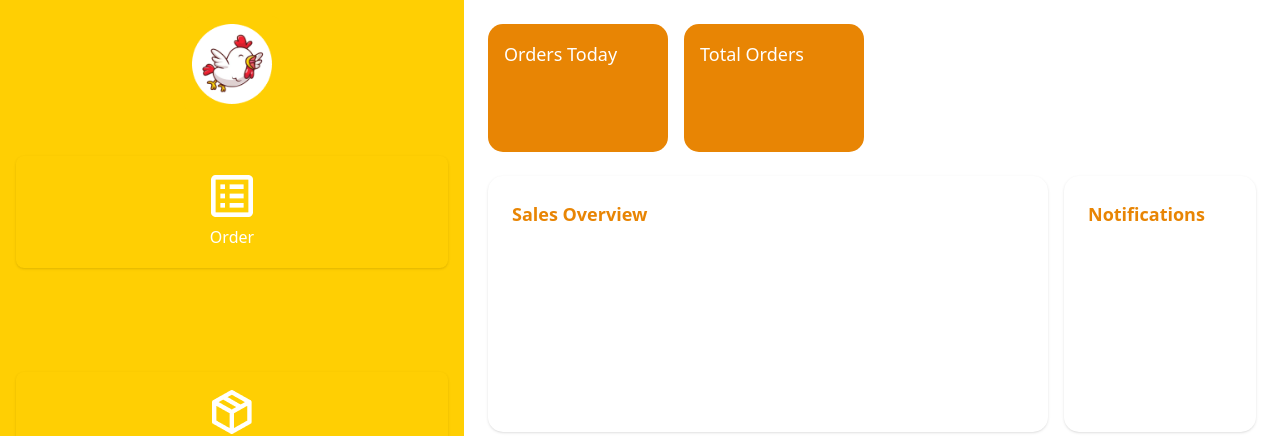
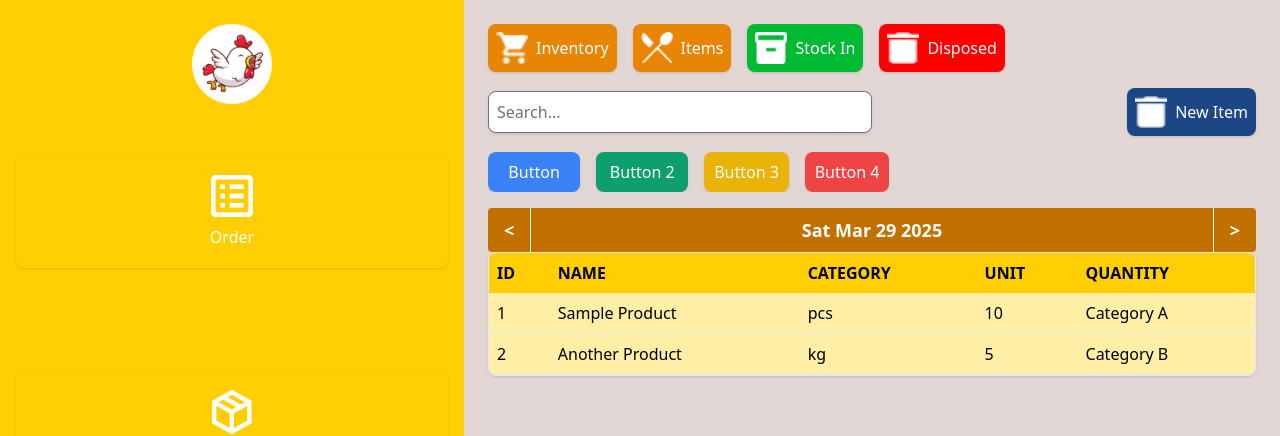
Before and after one commit to mugikarl/Wingman, a React (Vite) app in the folder frontend/: page /items in a window 1280 px wide. Before the commit this address led to /dashboard. Shown: the top 436 px of the page. Built offline with nearby package versions, Linux system fonts and the light colour scheme.

Commit message:
new items page, fixed inventory, receipts page

```diff
--- a/frontend/src/App.jsx
+++ b/frontend/src/App.jsx
@@ -28,6 +28,7 @@ import ChooseOrder from "./components/popups/ChooseOrder";
 import SalesCalendar from "./pages/Sales/SalesCalendar";
 import AdminRoute from "./components/admin/AdminRoute";
 import AttendanceReview from "./pages/Attendance/AttendanceReview";
+import Items from "./pages/Inventory/Items";
 
 // You might have a separate dashboard for employees if needed.
 const EmployeeDashboard = Dashboard; // For this example, we reuse Dashboard
@@ -120,6 +121,7 @@ const App = () => {
             <Route path="/chooseorder" element={<ChooseOrder />} />
             <Route path="/testconnection" element={<TestConnection />} />
             <Route path="/attendancereview" element={<AttendanceReview />} />
+            <Route path="/items" element={<Items />} />
 
             {/* Fallback Route */}
             <Route
--- a/frontend/src/pages/Attendance/AttendanceReview.jsx
+++ b/frontend/src/pages/Attendance/AttendanceReview.jsx
@@ -140,25 +140,32 @@ const AttendanceReview = ({ attendanceData, refreshAttendance }) => {
   return (
     <div className="p-4 mx-auto">
   {/* Top navigation: arrows and current date */}
-      <div className="relative bg-[#c27100] text-center text-lg font-semibold w-full py-1 rounded flex justify-center items-center">
+  <div className="relative bg-[#c27100] text-lg font-semibold w-full rounded flex justify-between items-center">
+    {/* Leftmost: Decrement Button */}
     <button
-          className="px-3 py-1 rounded-l-lg text-white hover:bg-white hover:text-[#c27100]"
+      className="px-4 py-2 text-white hover:bg-white hover:text-[#c27100] border-r border-white"
       onClick={decrementDate}
     >
       &lt;
     </button>
+
+    {/* Center: Date Display */}
     <div
-          className="cursor-pointer px-2 bg-[#c27100] text-white"
+      className="absolute left-1/2 transform -translate-x-1/2 cursor-pointer px-2 bg-[#c27100] text-white"
       onClick={() => setShowDatepicker(!showDatepicker)}
     >
       {displayDate}
     </div>
+
+    {/* Rightmost: Increment Button */}
     <button
-          className="px-3 py-1 rounded-r-lg text-white hover:bg-white hover:text-[#c27100]"
+      className="px-4 py-2 text-white hover:bg-white hover:text-[#c27100] border-l border-white"
       onClick={incrementDate}
     >
       &gt;
     </button>
+
+    {/* Datepicker - Always centered */}
     {showDatepicker && (
       <div className="absolute top-10 left-1/2 transform -translate-x-1/2 mt-2 z-10 bg-white shadow-lg rounded-lg">
         <Datepicker
@@ -180,6 +187,8 @@ const AttendanceReview = ({ attendanceData, refreshAttendance }) => {
       </div>
     )}
   </div>
+
+
 
       {/* Attendance Table */}
       <div className="overflow-x-auto">
--- a/frontend/src/pages/Inventory.jsx
+++ b/frontend/src/pages/Inventory.jsx
@@ -14,23 +14,21 @@ const Inventory = () => {
     setIsModalOpen(false);
   };
 
-  const columns = ["ID", "PRODUCT NAME", "UNIT", "QUANTITY", "CATEGORY", "STOCK OUT"];
+  const columns = ["ID", "NAME", "CATEGORY", "UNIT", "QUANTITY"];
   const data = [
     [
       "1",
       "Sample Product",
       "pcs",
       "10",
-      "Category A",
-      <button className="bg-red-500 text-white p-1 rounded shadow">STOCK OUT</button>
+      "Category A"
     ],
     [
       "2",
       "Another Product",
       "kg",
       "5",
-      "Category B",
-      <button className="bg-red-500 text-white p-1 rounded shadow">STOCK OUT</button>
+      "Category B"
     ]
   ];
 
@@ -39,11 +37,46 @@ const Inventory = () => {
   {/* Main Content */}
   <div className="flex-grow p-6">
     {/* Top Section */}
-        <div className="flex items-start mb-4 space-x-4">
+    <div className="flex flex-col space-y-4 mb-4">
+      {/* Side Buttons with Image and Text (Moved Above Search Bar) */}
+      <div className="flex space-x-4">
+        {/* New Product Button */}
+        <Link to="/inventory">
+        <button
+          onClick={openModal}
+          className="flex items-center bg-[#E88504] p-2 rounded-lg shadow hover:shadow-lg min-w-[25%]"
+        >
+          <img src="/images/stockout/cart.png" alt="New Product" className="w-8 h-8 mr-2" />
+          <span className="text-white">Inventory</span>
+        </button>
+        </Link>
+        {/* Other Buttons */}
+        <Link to="/items">
+          <button className="flex items-center bg-[#E88504] p-2 rounded-lg shadow hover:shadow-lg min-w-[25%]">
+            <img src="/images/stockout/menu.png" alt="Menu" className="w-8 h-8 mr-2" />
+            <span className="text-white">Items</span>
+          </button>
+        </Link>
+
+        <Link to="/stockin">
+          <button className="flex items-center bg-[#00BA34] p-2 rounded-lg shadow hover:shadow-lg min-w-[25%]">
+            <img src="/images/stockout/stock.png" alt="Stock In" className="w-8 h-8 mr-2" />
+            <span className="text-white">Stock In</span>
+          </button>
+        </Link>
+
+        <Link to="/disposeditems">
+          <button className="flex items-center bg-[#FF0000] p-2 rounded-lg shadow hover:shadow-lg min-w-[25%]">
+            <img src="/images/stockout/trash.png" alt="Disposed" className="w-8 h-8 mr-2" />
+            <span className="text-white">Disposed</span>
+          </button>
+        </Link>
+      </div>
+
       {/* Search Bar and Scrollable Buttons */}
-          <div className="w-1/2">
+      <div className="w-full">
         {/* Search Bar */}
-            <div className="flex items-center space-x-2 mb-4">
+        <div className="flex items-center space-x-2 mb-4 w-1/2">
           <input
             type="text"
             placeholder="Search..."
@@ -53,53 +86,19 @@ const Inventory = () => {
 
         {/* Scrollable Buttons */}
         <div className="flex space-x-4 overflow-x-auto scrollbar-hide">
-              <button className="flex items-center justify-center bg-blue-500 text-white p-2 rounded-lg shadow min-w-[25%]">
-                Button 1
+          <button className="flex items-center justify-center bg-blue-500 text-white p-2 rounded-lg shadow min-w-[12%]">
+            Button
           </button>
-              <button className="flex items-center justify-center bg-green-500 text-white p-2 rounded-lg shadow min-w-[25%]">
+          <button className="flex items-center justify-center bg-green-500 text-white p-2 rounded-lg shadow min-w-[12%]">
             Button 2
           </button>
-              <button className="flex items-center justify-center bg-yellow-500 text-white p-2 rounded-lg shadow min-w-[25%]">
+          <button className="flex items-center justify-center bg-yellow-500 text-white p-2 rounded-lg shadow min-w-[11%]">
             Button 3
           </button>
-              <button className="flex items-center justify-center bg-red-500 text-white p-2 rounded-lg shadow min-w-[25%]">
+          <button className="flex items-center justify-center bg-red-500 text-white p-2 rounded-lg shadow min-w-[11%]">
             Button 4
           </button>
         </div>
-          </div>
-
-          {/* Side Buttons with Image and Text */}
-          <div className="w-1/2 grid grid-cols-4 gap-4">
-            {/* New Product Button */}
-            <button
-              onClick={openModal}
-              className="flex flex-col items-center justify-center bg-[#E88504] p-4 rounded-lg shadow hover:shadow-lg w-full h-28"
-            >
-              <img src="/images/stockout/cart.png" alt="New Product" className="w-10 h-10 mb-2" />
-              <span className="text-white">New Product</span>
-            </button>
-
-            {/* Other Buttons */}
-            <Link to="/menu">
-              <button className="flex flex-col items-center justify-center bg-[#E88504] p-4 rounded-lg shadow hover:shadow-lg w-full h-28">
-                <img src="/images/stockout/menu.png" alt="Menu" className="w-10 h-10 mb-2" />
-                <span className="text-white">Menu</span>
-              </button>
-            </Link>
-
-            <Link to="/stockin">
-              <button className="flex flex-col items-center justify-center bg-[#00BA34] p-4 rounded-lg shadow hover:shadow-lg w-full h-28">
-                <img src="/images/stockout/stock.png" alt="Stock In" className="w-10 h-10 mb-2" />
-                <span className="text-white">Stock In</span>
-              </button>
-            </Link>
-
-            <Link to="/disposeditems">
-              <button className="flex flex-col items-center justify-center bg-[#FF0000] p-4 rounded-lg shadow hover:shadow-lg w-full h-28">
-                <img src="/images/stockout/trash.png" alt="Disposed" className="w-10 h-10 mb-2" />
-                <span className="text-white">Disposed</span>
-              </button>
-            </Link>
       </div>
     </div>
 
@@ -110,6 +109,7 @@ const Inventory = () => {
     <NewProduct isOpen={isModalOpen} closeModal={closeModal} />
   </div>
 </div>
+
   );
 };
 
--- /dev/null
+++ b/frontend/src/pages/Inventory/Items.jsx
@@ -0,0 +1,134 @@
+import React, { useState, useEffect } from "react";
+import { Link } from "react-router-dom";
+import { Datepicker } from "flowbite-react";
+import NewProduct from "../../components/popups/NewProduct";
+import Table from "../../components/tables/Table";
+
+const getLocalDateString = (date) => {
+  return date.toLocaleDateString("en-CA");
+};
+
+const Items = () => {
+  const [isModalOpen, setIsModalOpen] = useState(false);
+  const [selectedDate, setSelectedDate] = useState(getLocalDateString(new Date()));
+  const [showDatepicker, setShowDatepicker] = useState(false);
+  const displayDate = new Date(selectedDate).toDateString();
+
+  const openModal = () => setIsModalOpen(true);
+  const closeModal = () => setIsModalOpen(false);
+
+  const decrementDate = () => {
+    const dateObj = new Date(selectedDate);
+    dateObj.setDate(dateObj.getDate() - 1);
+    setSelectedDate(getLocalDateString(dateObj));
+  };
+
+  const incrementDate = () => {
+    const dateObj = new Date(selectedDate);
+    dateObj.setDate(dateObj.getDate() + 1);
+    setSelectedDate(getLocalDateString(dateObj));
+  };
+
+  const columns = ["ID", "NAME", "CATEGORY", "UNIT", "QUANTITY"];
+  const data = [
+    ["1", "Sample Product", "pcs", "10", "Category A"],
+    ["2", "Another Product", "kg", "5", "Category B"]
+  ];
+
+  return (
+    <div className="min-h-screen w-full bg-[#E2D6D5] flex">
+      <div className="flex-grow p-6">
+        <div className="flex flex-col space-y-4 mb-4">
+
+          <div className="flex space-x-4">
+            <Link to="/inventory">
+              <button onClick={openModal} className="flex items-center bg-[#E88504] p-2 rounded-lg shadow hover:shadow-lg min-w-[25%]">
+                <img src="/images/stockout/cart.png" alt="New Product" className="w-8 h-8 mr-2" />
+                <span className="text-white">Inventory</span>
+              </button>
+            </Link>
+            <Link to="">
+              <button className="flex items-center bg-[#E88504] p-2 rounded-lg shadow hover:shadow-lg min-w-[25%]">
+                <img src="/images/stockout/menu.png" alt="Menu" className="w-8 h-8 mr-2" />
+                <span className="text-white">Items</span>
+              </button>
+            </Link>
+            <Link to="/stockin">
+              <button className="flex items-center bg-[#00BA34] p-2 rounded-lg shadow hover:shadow-lg min-w-[25%]">
+                <img src="/images/stockout/stock.png" alt="Stock In" className="w-8 h-8 mr-2" />
+                <span className="text-white">Stock In</span>
+              </button>
+            </Link>
+            <Link to="/disposeditems">
+              <button className="flex items-center bg-[#FF0000] p-2 rounded-lg shadow hover:shadow-lg min-w-[25%]">
+                <img src="/images/stockout/trash.png" alt="Disposed" className="w-8 h-8 mr-2" />
+                <span className="text-white">Disposed</span>
+              </button>
+            </Link>
+          </div>
+          <div className="w-full">
+          <div className="flex items-center justify-between space-x-2 mb-4">
+            <input type="text"
+                   placeholder="Search..."
+                   className="w-1/2 p-2 border rounded-lg shadow"
+            />
+            <Link to="">
+              <button className="flex items-center bg-[#1c4686] p-2 rounded-lg shadow hover:shadow-lg min-w-[25%]">
+                <img src="/images/stockout/trash.png" alt="Disposed" className="w-8 h-8 mr-2" />
+                <span className="text-white">New Item</span>
+              </button>
+            </Link>
+          </div>
+
+          <div className="flex space-x-4 overflow-x-auto scrollbar-hide">
+          <button className="flex items-center justify-center bg-blue-500 text-white p-2 rounded-lg shadow min-w-[12%]">
+            Button
+          </button>
+          <button className="flex items-center justify-center bg-green-500 text-white p-2 rounded-lg shadow min-w-[12%]">
+            Button 2
+          </button>
+          <button className="flex items-center justify-center bg-yellow-500 text-white p-2 rounded-lg shadow min-w-[11%]">
+            Button 3
+          </button>
+          <button className="flex items-center justify-center bg-red-500 text-white p-2 rounded-lg shadow min-w-[11%]">
+            Button 4
+          </button>
+        </div>
+        </div>
+        </div>
+        <div className="relative bg-[#c27100] text-lg font-semibold w-full rounded flex justify-between items-center">
+            <button className="px-4 py-2 text-white hover:bg-white hover:text-[#c27100] border-r border-white" onClick={decrementDate}>
+              &lt;
+            </button>
+            <div className="absolute left-1/2 transform -translate-x-1/2 cursor-pointer px-2 bg-[#c27100] text-white" onClick={() => setShowDatepicker(!showDatepicker)}>
+              {displayDate}
+            </div>
+            <button className="px-4 py-2 text-white hover:bg-white hover:text-[#c27100] border-l border-white" onClick={incrementDate}>
+              &gt;
+            </button>
+            {showDatepicker && (
+              <div className="absolute top-10 left-1/2 transform -translate-x-1/2 mt-2 z-10 bg-white shadow-lg rounded-lg">
+                <Datepicker
+                  inline
+                  value={new Date(selectedDate)}
+                  onChange={(date) => {
+                    if (date instanceof Date) {
+                      setSelectedDate(getLocalDateString(date));
+                      setShowDatepicker(false);
+                    } else if (Array.isArray(date) && date.length > 0) {
+                      setSelectedDate(getLocalDateString(date[0]));
+                      setShowDatepicker(false);
+                    }
+                  }}
+                />
+              </div>
+            )}
+          </div>
+        <Table columns={columns} data={data} />
+        <NewProduct isOpen={isModalOpen} closeModal={closeModal} />
+      </div>
+    </div>
+  );
+};
+
+export default Items;
--- a/frontend/src/pages/Inventory/StockIn.jsx
+++ b/frontend/src/pages/Inventory/StockIn.jsx
@@ -1,26 +1,46 @@
-import React, { useState, useEffect } from "react";
+import React, { useState } from "react";
 import Table from "../../components/tables/Table";
 
 const StockIn = () => {
-  const columns = ["ID", "PRODUCT NAME", "UNIT", "QUANTITY", "TOTAL COST", "ACTION"];
-  const [data, setData] = useState([
+  const columns = ["ID", "PRODUCT NAME", "UNIT", "QUANTITY", "TOTAL COST"];
+  const [data, setData] = useState([]);
+
+  // State for input fields
+  const [selectedItem, setSelectedItem] = useState("");
+  const [selectedUnit, setSelectedUnit] = useState("Kg");
+  const [quantity, setQuantity] = useState("");
+  const [costPerUnit, setCostPerUnit] = useState("");
+
+  // Item list for dropdown
+  const items = ["Item A", "Item B", "Item C"];
+
+  // Function to add a new row to the table
+  const addItem = () => {
+    if (selectedItem && quantity && costPerUnit) {
+      const totalCost = (parseFloat(quantity) * parseFloat(costPerUnit)).toFixed(2);
+      setData([
+        ...data,
         [
-      "1",
-      "Item A",
-      "Kg",
-      "2",
-      "20.00",
-      <button className="bg-[#00BA34] text-white p-2 rounded shadow add-btn">Add</button>
+          data.length + 1,
+          selectedItem,
+          selectedUnit,
+          quantity,
+          totalCost,
+          <button className="bg-red-500 text-white p-2 rounded shadow remove-btn" onClick={() => removeItem(data.length)}>Remove</button>
         ],
-    [
-      "2",
-      "Item B",
-      "L",
-      "3",
-      "30.00",
-      <button className="bg-[#00BA34] text-white p-2 rounded shadow add-btn">Add</button>
-    ]
       ]);
+
+      // Reset input fields after adding
+      setSelectedItem("");
+      setQuantity("");
+      setCostPerUnit("");
+    }
+  };
+
+  // Function to remove a row from the table
+  const removeItem = (index) => {
+    setData(data.filter((_, i) => i !== index));
+  };
 
   return (
     <div className="h-screen bg-[#E2D6D5] flex flex-col p-6">
@@ -29,34 +49,84 @@ const StockIn = () => {
         {/* Top Section */}
         <div className="flex items-center space-x-4 mb-6">
           <div className="flex items-center space-x-2">
-            <label htmlFor="text1" className="font-bold">Name:</label>
+            <label htmlFor="supplier" className="font-bold">Supplier Name:</label>
             <input
               type="text"
-              id="text1"
+              id="supplier"
               placeholder="Enter text"
               className="p-2 border rounded-lg shadow"
             />
           </div>
           <div className="flex items-center">
             <label className="font-bold mr-4 w-1/4">Date</label>
-            <div className="flex-grow relative">
             <input
               type="date"
               className="p-2 border rounded-lg shadow w-full"
               id="calendar"
             />
           </div>
-          </div>
           <div className="flex items-center space-x-2">
-            <label htmlFor="text3" className="font-bold">Receipt No:</label>
+            <label htmlFor="receipt" className="font-bold">Receipt No:</label>
             <input
               type="text"
-              id="text3"
+              id="receipt"
               placeholder="Enter text"
               className="p-2 border rounded-lg shadow"
             />
           </div>
           <button className="bg-[#E88504] text-white px-6 py-2 rounded-lg shadow">Submit</button>
+        </div>
+
+        {/* New Row Input Section */}
+        <div className="flex items-center space-x-4 mb-6 p-4">
+          {/* Item Dropdown */}
+          <select
+            className="p-2 border rounded-lg shadow w-1/5"
+            value={selectedItem}
+            onChange={(e) => setSelectedItem(e.target.value)}
+          >
+            <option value="">Select Item</option>
+            {items.map((item, index) => (
+              <option key={index} value={item}>{item}</option>
+            ))}
+          </select>
+
+          {/* Unit Dropdown */}
+          <select
+            className="p-2 border rounded-lg shadow w-1/6"
+            value={selectedUnit}
+            onChange={(e) => setSelectedUnit(e.target.value)}
+          >
+            <option value="Kg">Kg</option>
+            <option value="pc">pc</option>
+            <option value="L">L</option>
+          </select>
+
+          {/* Quantity Input */}
+          <input
+            type="number"
+            placeholder="Quantity"
+            className="p-2 border rounded-lg shadow w-1/6"
+            value={quantity}
+            onChange={(e) => setQuantity(e.target.value)}
+          />
+
+          {/* Cost per Unit Input */}
+          <input
+            type="number"
+            placeholder="Cost per Unit"
+            className="p-2 border rounded-lg shadow w-1/6"
+            value={costPerUnit}
+            onChange={(e) => setCostPerUnit(e.target.value)}
+          />
+
+          {/* Add Button */}
+          <button
+            onClick={addItem}
+            className="bg-[#00BA34] text-white px-6 py-2 rounded-lg shadow"
+          >
+            Add
+          </button>
         </div>
 
         {/* Table */}
```
Lines whose indentation alone changed are shown as unchanged.
